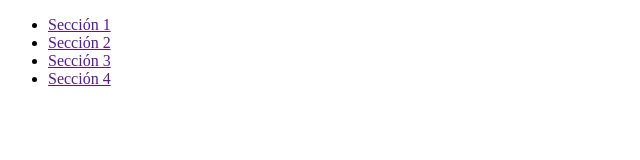
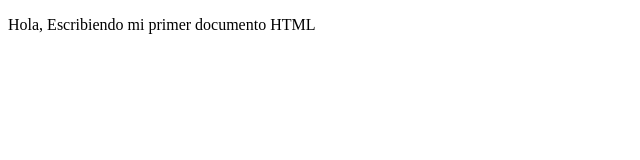
Before and after one commit to MiguelDominguezSanchez/Curso_HTML_-_CSS, a plain HTML site: page YOUTUBE-HTML/index.html in a window 1280 px wide. Shown: the whole page, without its empty margins (0-640 px from the left). Drawn offline with Linux system fonts and the light colour scheme.

Commit message:
Estructura básica de un documento HTML

```diff
--- a/YOUTUBE-HTML/index.html
+++ b/YOUTUBE-HTML/index.html
@@ -1,17 +1,14 @@
 <!DOCTYPE html>
 <html lang="en">
+
 <head>
   <meta charset="UTF-8">
   <meta http-equiv="X-UA-Compatible" content="IE=edge">
   <meta name="viewport" content="width=device-width, initial-scale=1.0">
   <title>Document</title>
 </head>
+
 <body>
-  <ul id="menu">
-    <li class="item"><a href="">Sección 1</a></li>
-    <li class="item"><a href="">Sección 2</a></li>
-    <li class="item"><a href="">Sección 3</a></li>
-    <li class="item"><a href="">Sección 4</a></li>
-  </ul>
+  <p>Hola, Escribiendo mi primer documento HTML</p>
 </body>
 </html>
```
